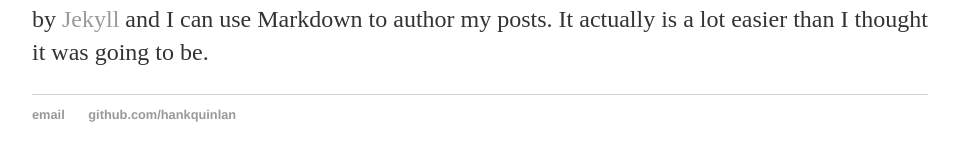
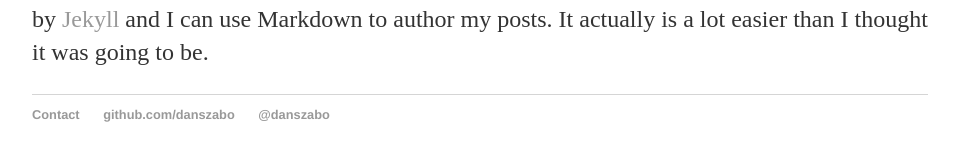
Before and after one commit to danszabo/danszabo.github.io, a Jekyll site: the page built from _posts/2108-08-20-dan-szabo-site-launched.md, in a window 1280 px wide. Shown: the part 286-447 px from the top of the page, without its empty margins (160-1119 px from the left). Built offline with Jekyll 4.4.1, drawn with Linux system fonts in a browser that asks for light colours.

Commit message:
First commit

```diff
--- a/_layouts/default.html
+++ b/_layouts/default.html
@@ -21,8 +21,9 @@
 			</div><!-- /.container -->
 			<footer>
 	    		<ul>
-	        		<li><a href="mailto:hankquinlanhub@gmail.com">email</a></li>
-	        		<li><a href="https://github.com/hankquinlan">github.com/hankquinlan</a></li>
+	        		<li><a href="#">Contact</a></li>
+					<li><a href="https://github.com/danszabo">github.com/danszabo</a></li>
+					<li><a href="https://twitter.com/danszabo">@danszabo</a></li>
 				</ul>
 			</footer>
 		</body>
```
